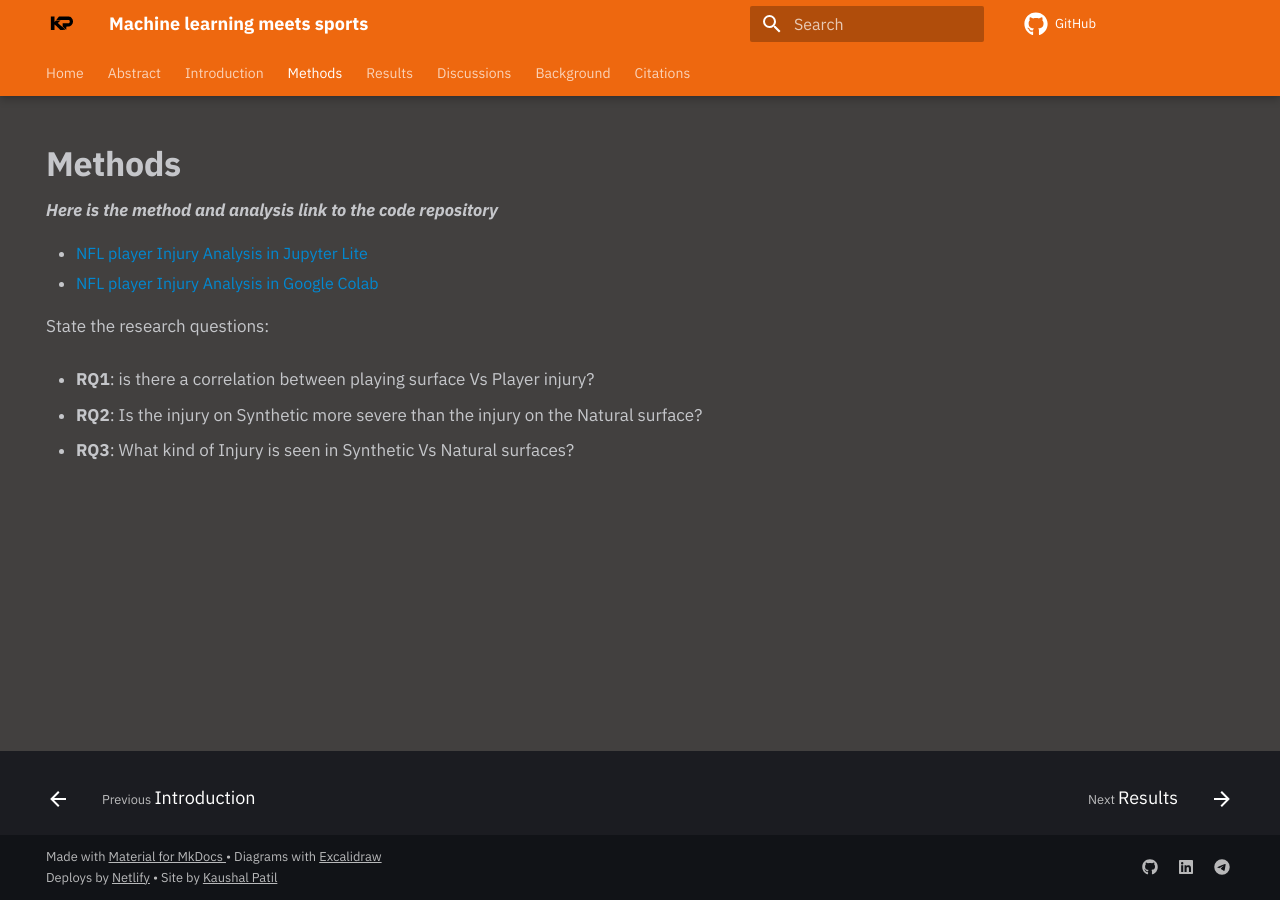
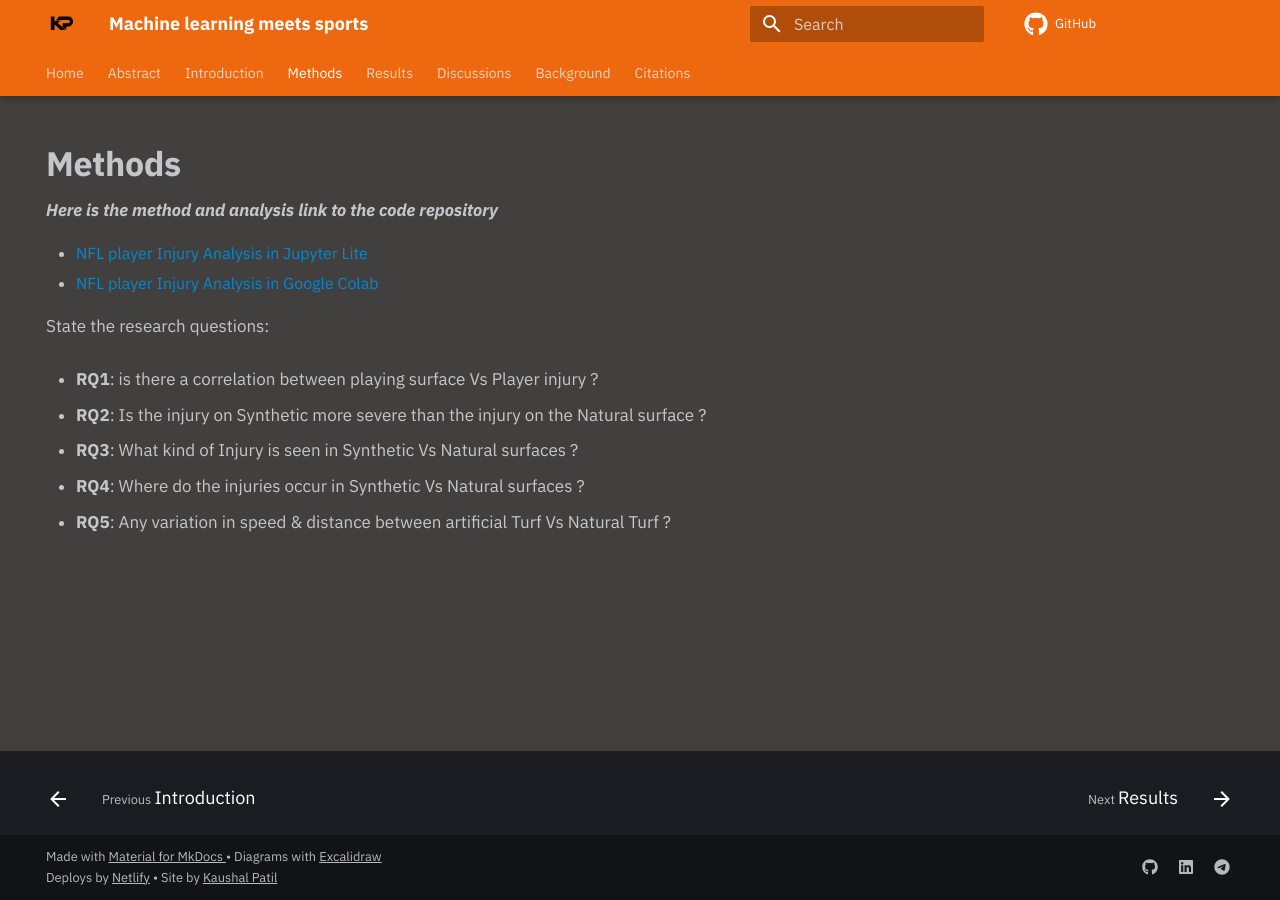
Before and after one commit to kaushal1014/research-paper-template-Athlete-Injuries, an MkDocs documentation site: the page built from docs/methods/index.md, in a window 1280 px wide. Built offline with MkDocs 1.6.1 and Material for MkDocs 9.7.7, drawn with Linux system fonts in a browser that asks for light colours; some web fonts are replaced; comment, search, counter and statistics services are not loaded.

Commit message:
added research q 4 and 5

```diff
--- a/docs/methods/index.md
+++ b/docs/methods/index.md
@@ -12,8 +12,12 @@ hide:
 
 State the research questions:
 
-- **RQ1**: is there a correlation between playing surface Vs Player injury?
+- **RQ1**: is there a correlation between playing surface Vs Player injury ?
 
-- **RQ2**: Is the injury on Synthetic more severe than the injury on the Natural surface?
+- **RQ2**: Is the injury on Synthetic more severe than the injury on the Natural surface ?
 
-- **RQ3**: What kind of Injury is seen in Synthetic Vs Natural surfaces?
+- **RQ3**: What kind of Injury is seen in Synthetic Vs Natural surfaces ?
+
+- **RQ4**: Where do the injuries occur in Synthetic Vs Natural surfaces ?
+
+- **RQ5**: Any variation in speed & distance between artificial Turf Vs Natural Turf ?
```
